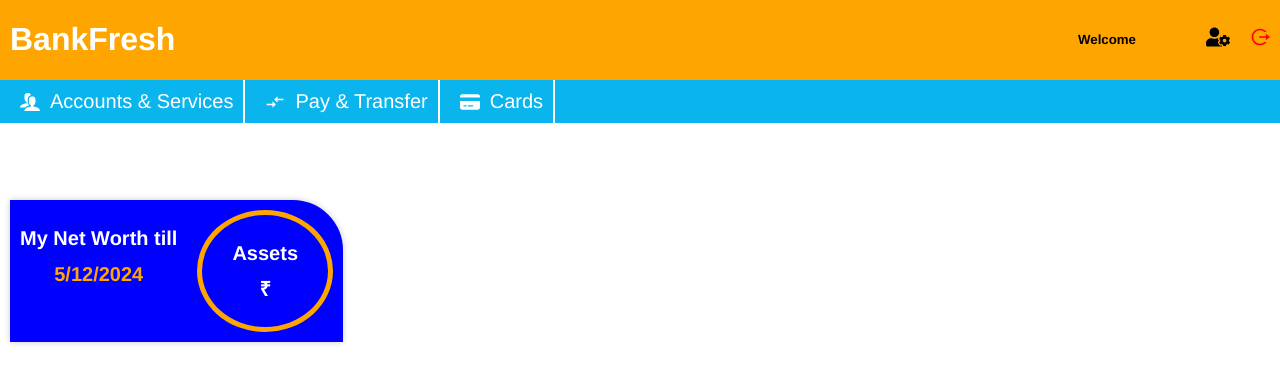
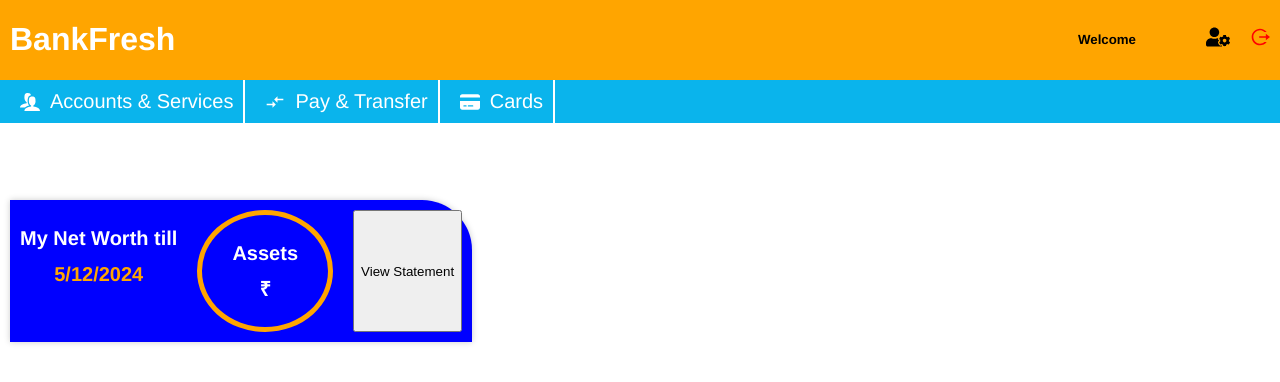
Before and after one commit to rekha0suthar/bankfresh, a React (Create React App) app in the folder frontend/: page /dashboard in a window 1280 px wide. Shown: the top 382 px of the page. Built offline with nearby package versions, Linux system fonts and the light colour scheme; no server answers; sample sign-in values are in the browser's storage.

Commit message:
component destrcturing

```diff
--- a/frontend/src/components/Balance.jsx
+++ b/frontend/src/components/Balance.jsx
@@ -1,9 +1,11 @@
 import React, { useContext, useEffect } from 'react';
 import { Context } from '../context/Context';
+import { useNavigate } from 'react-router-dom';
 import '../styles/dashboard.css';
 
 const Balance = () => {
   const { balance, getBalance } = useContext(Context);
+  const navigate = useNavigate();
   useEffect(() => {
     getBalance();
   }, []);
@@ -21,6 +23,12 @@ const Balance = () => {
         <p>Assets</p>
         <p>₹ {balance}</p>
       </div>
+      <button
+        className="view-statement-btn"
+        onClick={() => navigate('/account-summary')}
+      >
+        View Statement
+      </button>
     </div>
   );
 };
--- a/frontend/src/components/Address.jsx
+++ b/frontend/src/components/form/Address.jsx
@@ -1,5 +1,5 @@
 import React, { useContext } from 'react';
-import { Context } from '../context/Context';
+import { Context } from '../../context/Context';
 
 const Address = () => {
   const { address, setAddress } = useContext(Context);
--- a/frontend/src/components/ImageCaptcha.jsx
+++ b/frontend/src/components/form/ImageCaptcha.jsx
@@ -1,7 +1,7 @@
 import React, { useContext, useEffect } from 'react';
-import { svgToDataUrl } from '../utils';
+import { svgToDataUrl } from '../../utils';
 import { LuRefreshCw } from 'react-icons/lu';
-import { Context } from '../context/Context';
+import { Context } from '../../context/Context';
 
 const ImageCaptcha = () => {
   const { captchaImg, captcha, setCaptcha, fetchCaptcha } = useContext(Context);
--- a/frontend/src/pages/CreateAcount.jsx
+++ b/frontend/src/pages/CreateAcount.jsx
@@ -1,9 +1,9 @@
 import React, { useContext } from 'react';
 import '../styles/account-form.css';
 import { Context } from '../context/Context';
-import ImageCaptcha from '../components/ImageCaptcha';
-import InputGroup from '../components/InputGroup';
-import Address from '../components/Address';
+import ImageCaptcha from '../components/form/ImageCaptcha';
+import InputGroup from '../components/form/InputGroup';
+import Address from '../components/form/Address';
 import { useNavigate } from 'react-router-dom';
 
 const CreateAcount = () => {
--- a/frontend/src/pages/ForgetPassword.jsx
+++ b/frontend/src/pages/ForgetPassword.jsx
@@ -1,9 +1,9 @@
 import React, { useContext } from 'react';
 import { Context } from '../context/Context';
 import '../styles/form.css';
-import InputGroup from '../components/InputGroup';
+import InputGroup from '../components/form/InputGroup';
 import { useNavigate } from 'react-router-dom';
-import ImageCaptcha from '../components/ImageCaptcha';
+import ImageCaptcha from '../components/form/ImageCaptcha';
 
 const ForgetPassword = () => {
   const {
--- a/frontend/src/pages/Login.jsx
+++ b/frontend/src/pages/Login.jsx
@@ -2,8 +2,8 @@ import React, { useContext, useEffect } from 'react';
 import { Context } from '../context/Context';
 import '../styles/form.css';
 import { useNavigate } from 'react-router-dom';
-import ImageCaptcha from '../components/ImageCaptcha';
-import InputGroup from '../components/InputGroup';
+import ImageCaptcha from '../components/form/ImageCaptcha';
+import InputGroup from '../components/form/InputGroup';
 
 const Login = () => {
   const {
--- a/frontend/src/pages/OtpVerification.jsx
+++ b/frontend/src/pages/OtpVerification.jsx
@@ -1,5 +1,5 @@
 import React, { useContext, useEffect, useState } from 'react';
-import Otp from '../components/Otp';
+import Otp from '../components/form/Otp';
 import { Context } from '../context/Context';
 import '../styles/otp.css';
 
--- a/frontend/src/pages/Signup.jsx
+++ b/frontend/src/pages/Signup.jsx
@@ -2,7 +2,7 @@ import React, { useContext, useEffect } from 'react';
 import { Context } from '../context/Context';
 import { useNavigate } from 'react-router-dom';
 import '../styles/form.css';
-import InputGroup from '../components/InputGroup';
+import InputGroup from '../components/form/InputGroup';
 
 const Signup = () => {
   const {
```
Also changed, not shown: frontend/src/components/form/InputGroup.jsx (renamed from frontend/src/components/InputGroup.jsx), frontend/src/components/form/Otp.js (renamed from frontend/src/components/Otp.js).
